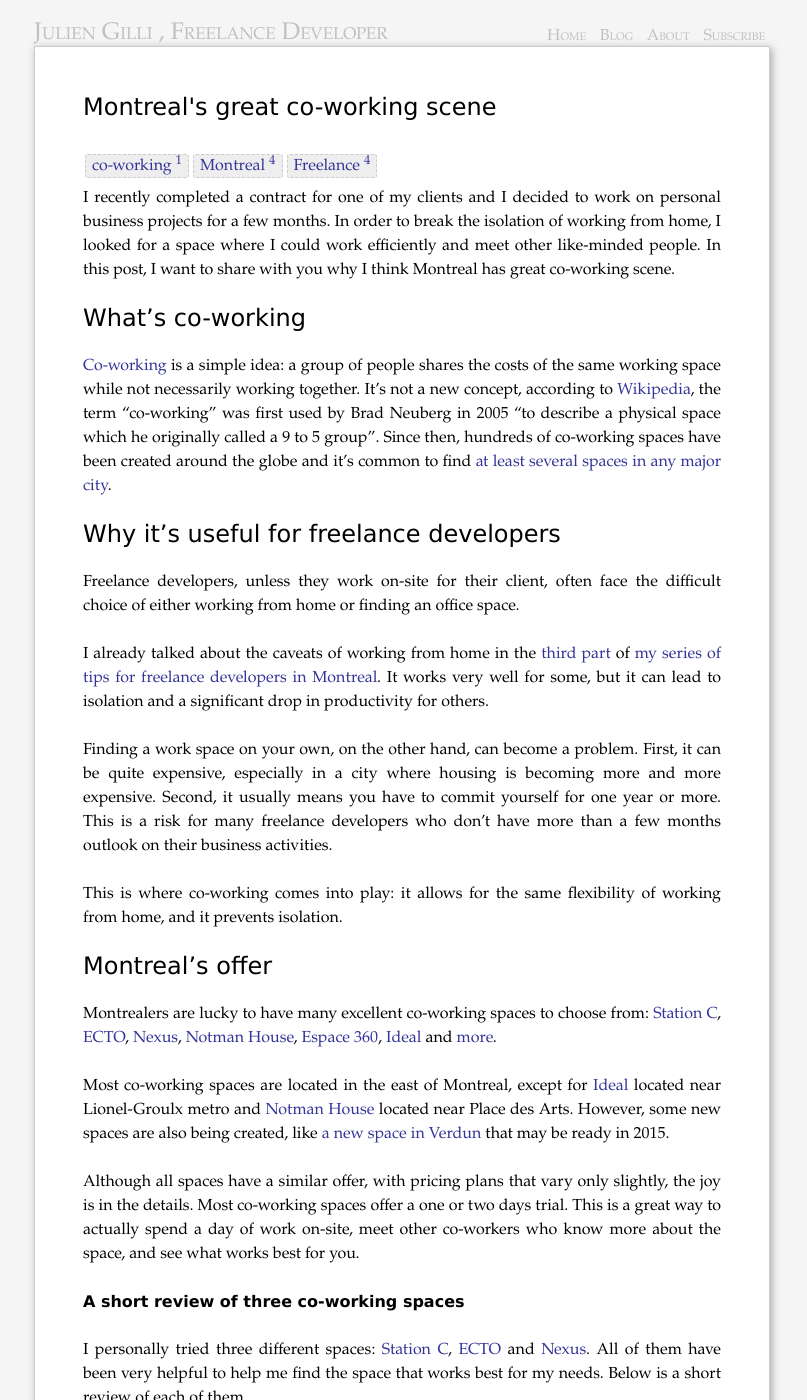
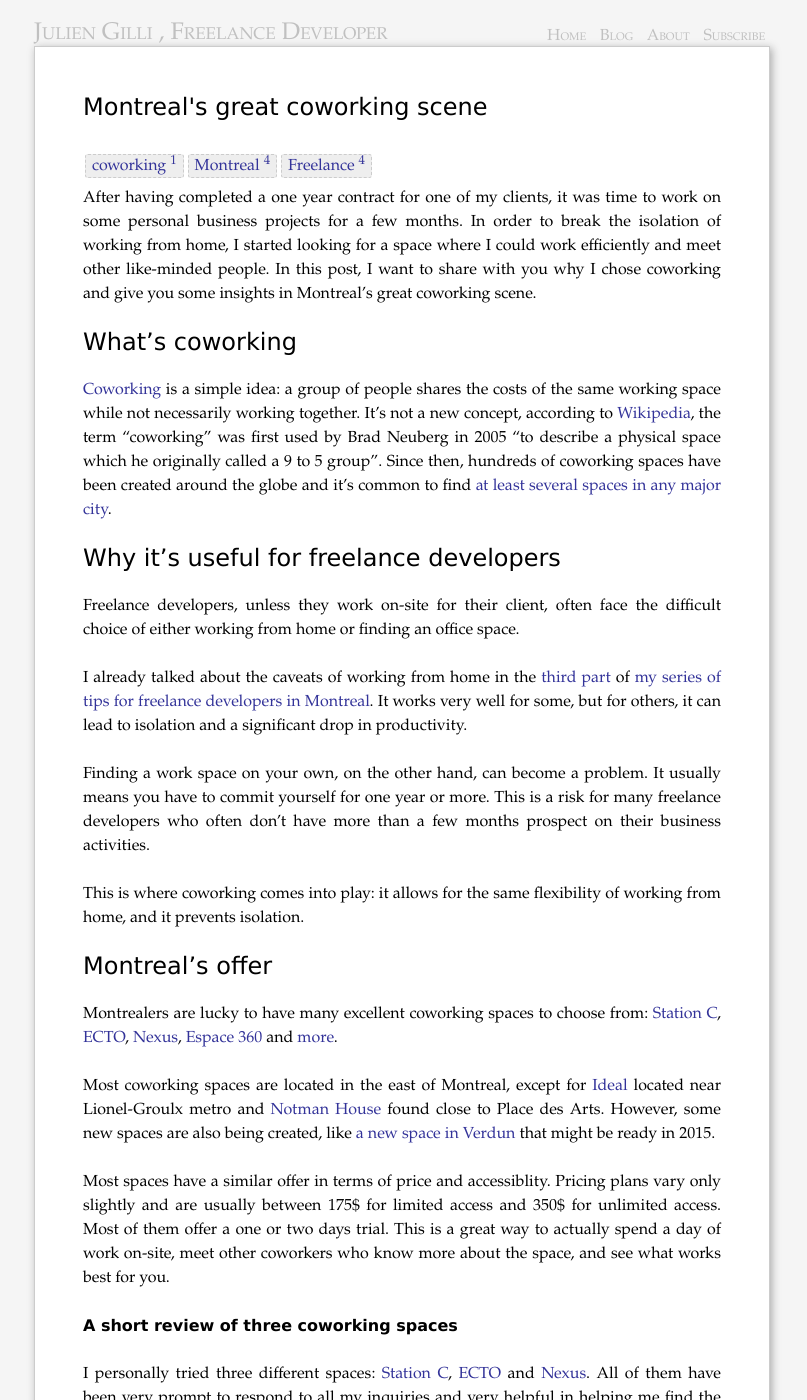
Before and after one commit to misterdjules/homepage, a Jekyll site: the page built from jekyll_version/_posts/2014-04-09-Montreal-great-coworking-scene.md, in a window 1280 px wide and 1400 px high. Shown: the whole window, without its empty margins (238-1045 px from the left). Built offline with Jekyll 4.4.1, drawn with Linux system fonts in a browser that asks for light colours; comment, search, counter and statistics services are not loaded; some of the changed text lies outside the part shown.

Commit message:
Final version of Montreal's great coworkin scene article ready for review.

```diff
--- a/jekyll_version/_posts/2014-04-09-Montreal-great-coworking-scene.md
+++ b/jekyll_version/_posts/2014-04-09-Montreal-great-coworking-scene.md
@@ -1,42 +1,42 @@
 ---
 layout: post
-title: "Montreal's great co-working scene"
+title: "Montreal's great coworking scene"
 description: "Montreal is ."
 category:
-tags: [co-working,Montreal,Freelance]
+tags: [coworking,Montreal,Freelance]
 ---
 
-I recently completed a contract for one of my clients and I decided to work on personal business projects for a few months. In order to break the isolation of working from home, I looked for a space where I could work efficiently and meet other like-minded people. In this post, I want to share with you why I think Montreal has great co-working scene.
+After having completed a one year contract for one of my clients, it was time to work on some personal business projects for a few months. In order to break the isolation of working from home, I started looking for a space where I could work efficiently and meet other like-minded people. In this post, I want to share with you why I chose coworking and give you some insights in Montreal's great coworking scene.
 
-What's co-working
+What's coworking
 =================
 
-[Co-working](http://en.wikipedia.org/wiki/Coworking) is a simple idea: a group of people shares the costs of the same working space while not necessarily working together. It's not a new concept, according to [Wikipedia](http://en.wikipedia.org/wiki/Coworking), the term "co-working" was first used by Brad Neuberg in 2005 "to describe a physical space which he originally called a 9 to 5 group". Since then, hundreds of co-working spaces have been created around the globe and it's common to find [at least several spaces in any major city](http://www.coworkingcanada.ca/spaces/).
+[Coworking](http://en.wikipedia.org/wiki/Coworking) is a simple idea: a group of people shares the costs of the same working space while not necessarily working together. It's not a new concept, according to [Wikipedia](http://en.wikipedia.org/wiki/Coworking), the term "coworking" was first used by Brad Neuberg in 2005 "to describe a physical space which he originally called a 9 to 5 group". Since then, hundreds of coworking spaces have been created around the globe and it's common to find [at least several spaces in any major city](http://www.coworkingcanada.ca/spaces/).
 
 Why it's useful for freelance developers
 ========================================
 
 Freelance developers, unless they work on-site for their client, often face the difficult choice of either working from home or finding an office space.
 
-I already talked about the caveats of working from home in the [third part](/2013/08/13/A-few-tips-for-new-freelance-developers-in-montreal-part-3/) of [my series of tips for freelance developers in Montreal](/tags.html#freelance_in_montreal_series-ref). It works very well for some, but it can lead to isolation and a significant drop in productivity for others.
+I already talked about the caveats of working from home in the [third part](/2013/08/13/A-few-tips-for-new-freelance-developers-in-montreal-part-3/) of [my series of tips for freelance developers in Montreal](/tags.html#freelance_in_montreal_series-ref). It works very well for some, but for others, it can lead to isolation and a significant drop in productivity.
 
-Finding a work space on your own, on the other hand, can become a problem. First, it can be quite expensive, especially in a city where housing is becoming more and more expensive. Second, it usually means you have to commit yourself for one year or more. This is a risk for many freelance developers who don't have more than a few months outlook on their business activities.
+Finding a work space on your own, on the other hand, can become a problem. It usually means you have to commit yourself for one year or more. This is a risk for many freelance developers who often don't have more than a few months prospect on their business activities.
 
-This is where co-working comes into play: it allows for the same flexibility of working from home, and it prevents isolation.
+This is where coworking comes into play: it allows for the same flexibility of working from home, and it prevents isolation.
 
 Montreal's offer
 ================
 
-Montrealers are lucky to have many excellent co-working spaces to choose from: [Station C](http://www.station-c.com/), [ECTO](http://www.ecto.coop/), [Nexus](http://www.nexusmontreal.com/), [Notman House](http://notman.org/), [Espace 360](http://www.espace-360.com/), [Ideal](http://idealcoworking.blogspot.ca/) and [more](http://www.coworkingcanada.ca/spaces/).
+Montrealers are lucky to have many excellent coworking spaces to choose from: [Station C](http://www.station-c.com/), [ECTO](http://www.ecto.coop/), [Nexus](http://www.nexusmontreal.com/), [Espace 360](http://www.espace-360.com/) and [more](http://www.coworkingcanada.ca/spaces/).
 
-Most co-working spaces are located in the east of Montreal, except for [Ideal](http://idealcoworking.blogspot.ca/) located near Lionel-Groulx metro and [Notman House](http://notman.org/) located near Place des Arts. However, some new spaces are also being created, like [a new space in Verdun](https://www.facebook.com/pages/Espace-Coworking-Verdun/801817573169120) that may be ready in 2015.
+Most coworking spaces are located in the east of Montreal, except for [Ideal](http://idealcoworking.blogspot.ca/) located near Lionel-Groulx metro and [Notman House](http://notman.org/) found close to Place des Arts. However, some new spaces are also being created, like [a new space in Verdun](https://www.facebook.com/pages/Espace-Coworking-Verdun/801817573169120) that might be ready in 2015.
 
-Although all spaces have a similar offer, with pricing plans that vary only slightly, the joy is in the details. Most co-working spaces offer a one or two days trial. This is a great way to actually spend a day of work on-site, meet other co-workers who know more about the space, and see what works best for you.
+Most spaces have a similar offer in terms of price and accessiblity. Pricing plans vary only slightly and are usually between 175$ for limited access and 350$ for unlimited access. Most of them offer a one or two days trial. This is a great way to actually spend a day of work on-site, meet other coworkers who know more about the space, and see what works best for you.
 
-A short review of three co-working spaces
+A short review of three coworking spaces
 ---------------------------------------
 
-I personally tried three different spaces: [Station C](http://www.station-c.com/), [ECTO](http://www.ecto.coop/) and [Nexus](http://www.nexusmontreal.com/). All of them have been very helpful to help me find the space that works best for my needs. Below is a short review of each of them.
+I personally tried three different spaces: [Station C](http://www.station-c.com/), [ECTO](http://www.ecto.coop/) and [Nexus](http://www.nexusmontreal.com/). All of them have been very prompt to respond to all my inquiries and very helpful in helping me find the space that works best for my needs. Below is a short review of each of them.
 
 ### Station C
 
@@ -50,24 +50,26 @@ Justine welcomed me at the beginning of the trial day, and she was most helpful
 
 ### Nexus
 
-Nexus is located in the heart of the Plateau area, just one block away from Saint-Laurent at the corner of Mont-Royal. It's very close to Mount-Royal park, a big grocery store and many good restaurants and cafés. It is the home of [Noesis Innovation](http://www.noesisinnovation.net/Home). They share the remaining space to freelancers and other small businesses. I was welcomed by Sylvain, Noesis' co-founder, who was very also very accomodating in helping me feel at home.
+[Nexus](http://www.nexusmontreal.com/) is located in the heart of the Plateau area, just one block away from Saint-Laurent at the corner of Mont-Royal. It's very close to Mount-Royal park, a big grocery store and many good restaurants and cafés. It is the home of [Noesis Innovation](http://www.noesisinnovation.net/Home). They share the remaining space with freelancers and other small businesses. I was welcomed by Sylvain, Noesis' co-founder, who was very also very accomodating in helping me feel at home.
 
 <img src="/assets/nexuscoworking.jpg"></img>
 
-Although Nexus is almost certainly the cheapest of all co-working spaces in Montreal at 219$ + tax for unlimited access, desks and chairs are of very good quality, and you can even use a book shelf to store your stuff. In addition to the small companies sharing Nexus' co-working spaces, there's many other small dynamic business in the building, adding to the feeling of a community of startups.
+
+[Nexus](http://www.nexusmontreal.com/) is almost certainly the most affordable of all coworking spaces in Montreal at 219$ + tax for unlimited access. Desks and chairs are of very good quality, and you can even use a book shelf to store your stuff. The space comes with two meeting rooms, a small kitchen with a couple of tables and a comfortable waiting room for your appointments.
+
+In addition to the small companies sharing Nexus' coworking spaces, there are many other small dynamic businesses in the building, adding to the feeling of a community of startups.
 
 ### ECTO
 
-ECTO is a bit different than other co-working spaces. It's built as a co-op where every co-worker is a member.
-To become a member, a minimum fee of 350$ is required, which is tax-deductible. There's a real feeling of community. Pot-lucks happen every Thursday where every one who wants to join brings some ingredients and helps preparing lunch. Meeting new people is also very quick when having lunch at the commomn table every other day of the week.
+[ECTO](http://www.ecto.coop/) is a bit different than other coworking spaces. It's built as a co-op where every coworker is a member. To become a member, a minimum fee of 350$ is required, which is tax-deductible. There's a real feeling of community. People meet and exchange naturally when having lunch at the big kitchen's table every day of the week. Members can also suggest and/or drive changes to how the space and the organization works. Current projects include having a muffins basket or improving the way meeting rooms are booked.
 
 <img src="/assets/ecto.jpg"></img>
 
-The space itself is very warm and welcoming, with lots light, plants and a nice design. Spanning two floors, it's bigger than most other spaces with several big meeting rooms, small soundproof cabins to make phone calls, and even a lounge that allows groups of people to be a bit louder without disturbing other co-workers.
+The space itself is very warm and welcoming, with lots of light, plants and a nice design. Spanning two floors, it's bigger than most other spaces with several big meeting rooms, small soundproof cabins to make phone calls, and even a lounge that allows groups of people to relax without disturbing other coworkers. Sofas are also available on both floors to work more comfortably or to take a break. The kitchen is really big and fully equipped, which is very helpful every Thursday for the weekly potluck.
 
 It is close to Lafontaine park, Sherbrooke metro and some good restaurants and cafés. There's even a small park right in front of the building with picnic tables and chairs. Sandra, one of the space's coordinators, was very helpful and made it very easy to feel part of the community.
 
 Try it for yourself!
 ====================
 
-Freelancers and small business are lucky to find in Montreal a lot of high quality and welcoming co-working spaces to choose from. Try them for yourself and let me know in the comments what you think!
+Freelancers and small business are lucky to find in Montreal a lot of high quality and welcoming coworking spaces to choose from. Even though most coworking space have a similar base offer, the joy is in the details. Try them for yourself and let me know in the comments what you think!
```
